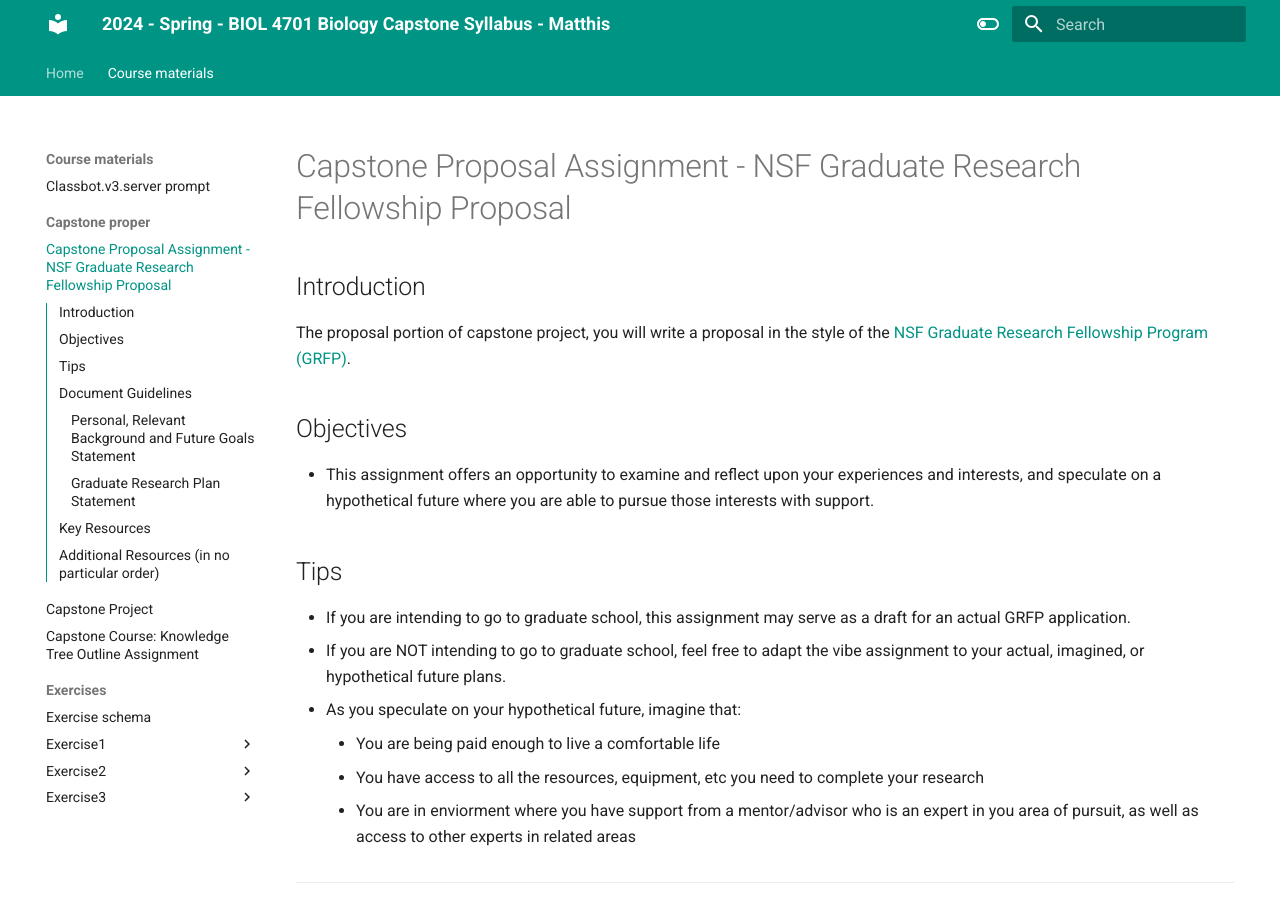
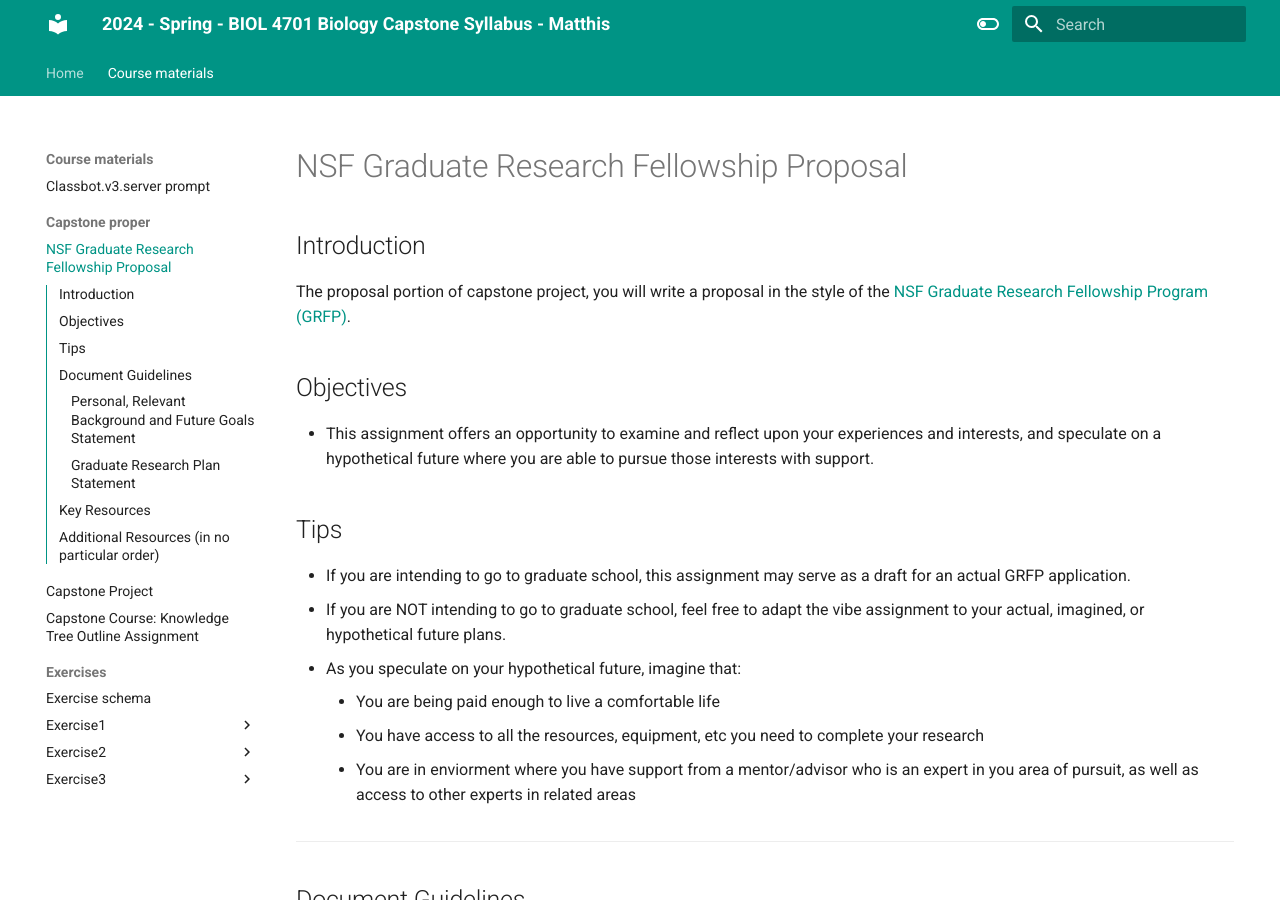
Before and after one commit to HumanMovementNeuroscience/capstone, an MkDocs documentation site: the page built from docs/course_materials/capstone_proper/NSF-GRFP-proposal-assignment.md, in a window 1280 px wide and 900 px high. Built offline with MkDocs 1.6.1 and Material for MkDocs 9.7.7, drawn with Linux system fonts in a browser that asks for light colours.

Commit message:
Mar 25, 2024, 12:03 PM

```diff
--- a/docs/course_materials/capstone_proper/NSF-GRFP-proposal-assignment.md
+++ b/docs/course_materials/capstone_proper/NSF-GRFP-proposal-assignment.md
@@ -1,5 +1,5 @@
 
-# Capstone Proposal Assignment - NSF Graduate Research Fellowship Proposal
+# NSF Graduate Research Fellowship Proposal
 
 ## Introduction
 The proposal portion of capstone project, you will write a proposal in the style of the [NSF Graduate Research Fellowship Program (GRFP)](https://www.nsfgrfp.org/).
```
